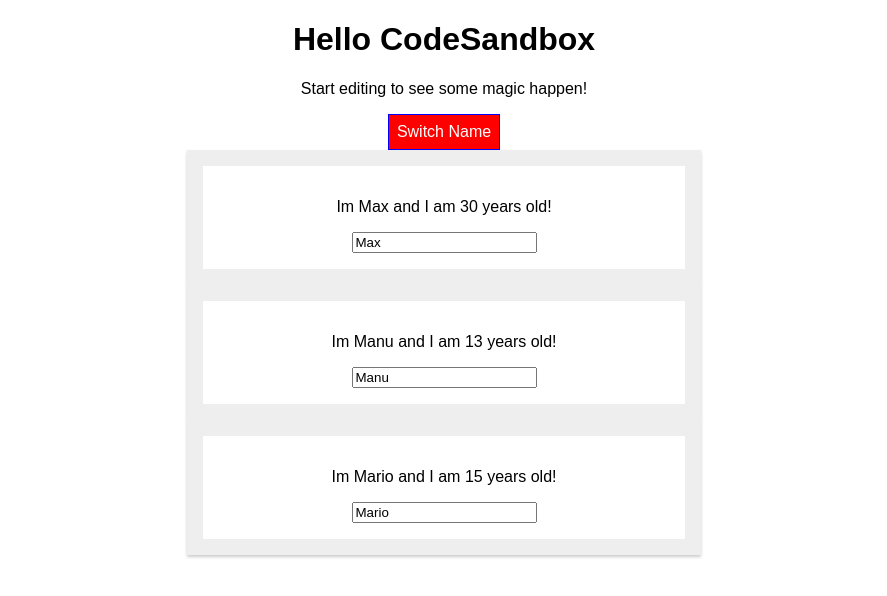
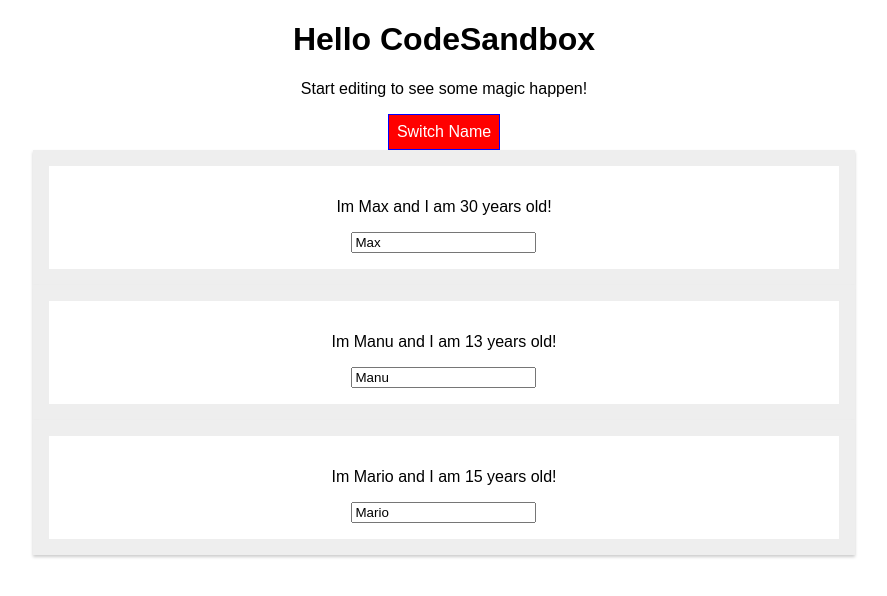
Before and after one commit to alfonso-distiller/menuer-diet-app, a React (Create React App) app: page / in a window 1280 px wide. Both pictures are taken after a click on the button "Switch Name". Shown: the top 596 px of the page, without its empty margins (196-1083 px from the left). Built offline with nearby package versions, Linux system fonts and the light colour scheme.

Commit message:
Section 66a

```diff
--- a/package.json
+++ b/package.json
@@ -5,7 +5,6 @@
   "keywords": [],
   "main": "src/index.js",
   "dependencies": {
-    "radium": "0.25.0",
     "react": "16.4.2",
     "react-dom": "16.4.2",
     "react-scripts": "1.1.4"
--- a/src/app.jsx
+++ b/src/app.jsx
@@ -1,6 +1,5 @@
 import React, { Component } from "react";
 import Person from "./person/person.jsx";
-import Radium, { StyleRoot } from 'radium';
 
 class App extends Component {
   state = {
@@ -93,7 +92,6 @@ class App extends Component {
     }
 
     return (
-      <StyleRoot>
       <div className="App">
         <h1>Hello CodeSandbox</h1>
         <p className={classes.join(' ')}>Start editing to see some magic happen!</p>
@@ -102,9 +100,8 @@ class App extends Component {
       </button>
         {persons}
       </div>
-      </StyleRoot>
     );
   }
 }
 
-export default Radium(App);
+export default App;
--- a/src/person/person.jsx
+++ b/src/person/person.jsx
@@ -1,17 +1,10 @@
 import React from "react";
-import Radium from 'radium';
 
 import "./person.css";
 
 const person = props => {
-  const style = {
-    '@media(min-width: 500px)': {
-      width: '450px'
-    }
-  }
-
   return (
-    <div className="person" style={style}>
+    <div className="person">
       <p onClick={props.click}>
         Im {props.name} and I am {props.age} years old!
       </p>
@@ -21,4 +14,4 @@ const person = props => {
   );
 };
 
-export default Radium(person);
+export default person;
```
Lines whose indentation alone changed are shown as unchanged.
